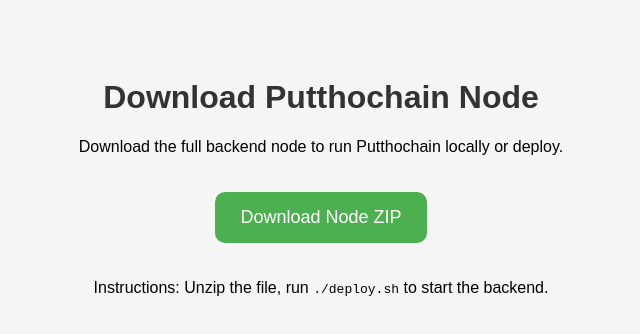
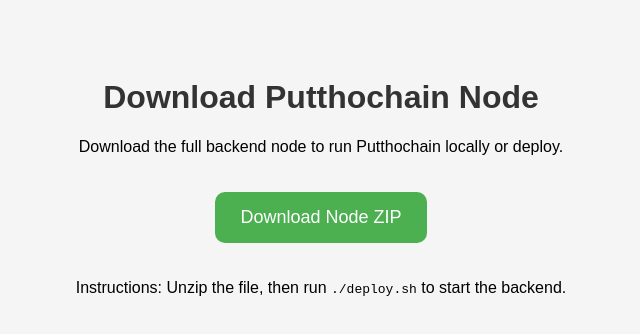
Before and after one commit to lovely2550/Puttochain., a website: page download_node.html in a window 1280 px wide. Shown: the whole page, without its empty margins (319-959 px from the left). Drawn offline with Linux system fonts and the light colour scheme.

Commit message:
Update download_node.html

```diff
--- a/download_node.html
+++ b/download_node.html
@@ -5,9 +5,23 @@
   <meta name="viewport" content="width=device-width, initial-scale=1.0">
   <title>Download Putthochain Node</title>
   <style>
-    body { font-family: Arial, sans-serif; background: #f5f5f5; text-align: center; padding: 50px; }
+    body {
+      font-family: Arial, sans-serif;
+      background: #f5f5f5;
+      text-align: center;
+      padding: 50px;
+    }
     h1 { color: #333; }
-    a.button { display: inline-block; margin: 20px; padding: 15px 25px; background: #4CAF50; color: #fff; text-decoration: none; border-radius: 10px; font-size: 18px; }
+    a.button {
+      display: inline-block;
+      margin: 20px;
+      padding: 15px 25px;
+      background: #4CAF50;
+      color: #fff;
+      text-decoration: none;
+      border-radius: 10px;
+      font-size: 18px;
+    }
     a.button:hover { background: #45a049; }
   </style>
 </head>
@@ -15,6 +29,6 @@
   <h1>Download Putthochain Node</h1>
   <p>Download the full backend node to run Putthochain locally or deploy.</p>
   <a class="button" href="putthochain_full.zip" download>Download Node ZIP</a>
-  <p>Instructions: Unzip the file, run <code>./deploy.sh</code> to start the backend.</p>
+  <p>Instructions: Unzip the file, then run <code>./deploy.sh</code> to start the backend.</p>
 </body>
 </html>
```
